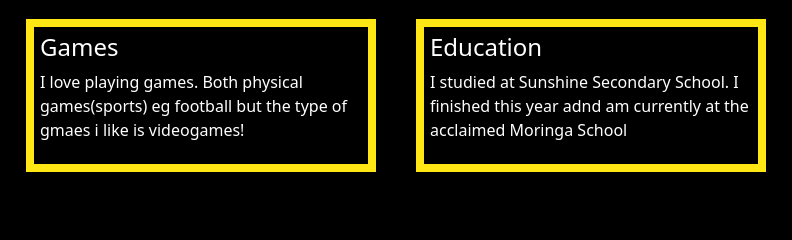
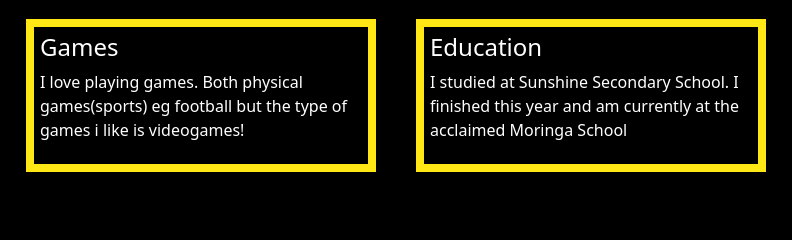
Before and after one commit to DanKinoti/Portfolio, a plain HTML site: page index.html in a window 1280 px wide. Shown: the part 704-944 px from the top of the page, 384-1176 px from the left. Drawn offline with Linux system fonts and the light colour scheme.

Commit message:
Corrected spelling mistakes

```diff
--- a/index.html
+++ b/index.html
@@ -51,12 +51,12 @@
 
             <div class="column">
                 <h4>Games</h4>
-              <p>I love playing games. Both physical games(sports) eg football but the type of gmaes i like is videogames!</p>
+              <p>I love playing games. Both physical games(sports) eg football but the type of games i like is videogames!</p>
             </div>
 
             <div class="column">
               <h4>Education</h4>
-            <p>I studied at Sunshine Secondary School. I finished this year adnd am currently at the acclaimed Moringa School</p>
+            <p>I studied at Sunshine Secondary School. I finished this year and am currently at the acclaimed Moringa School</p>
           </div>
 
   </body>
```
